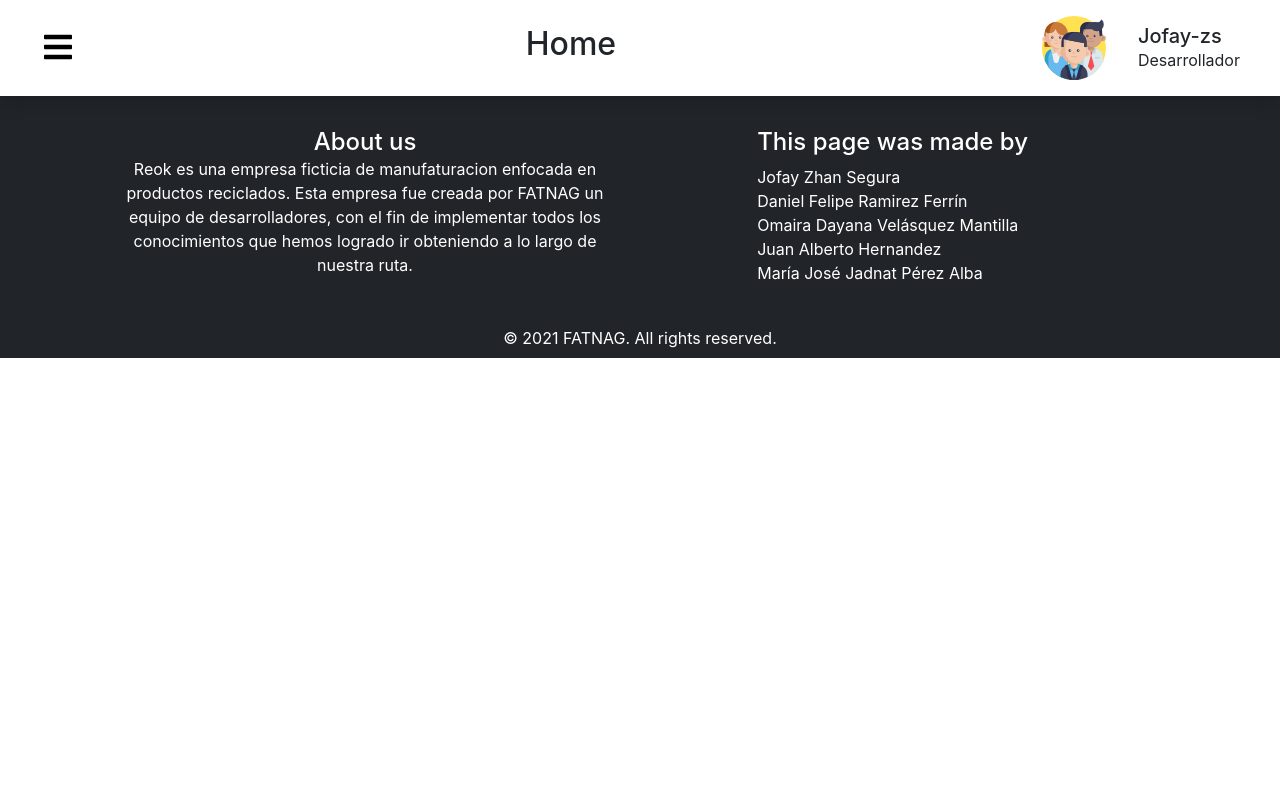
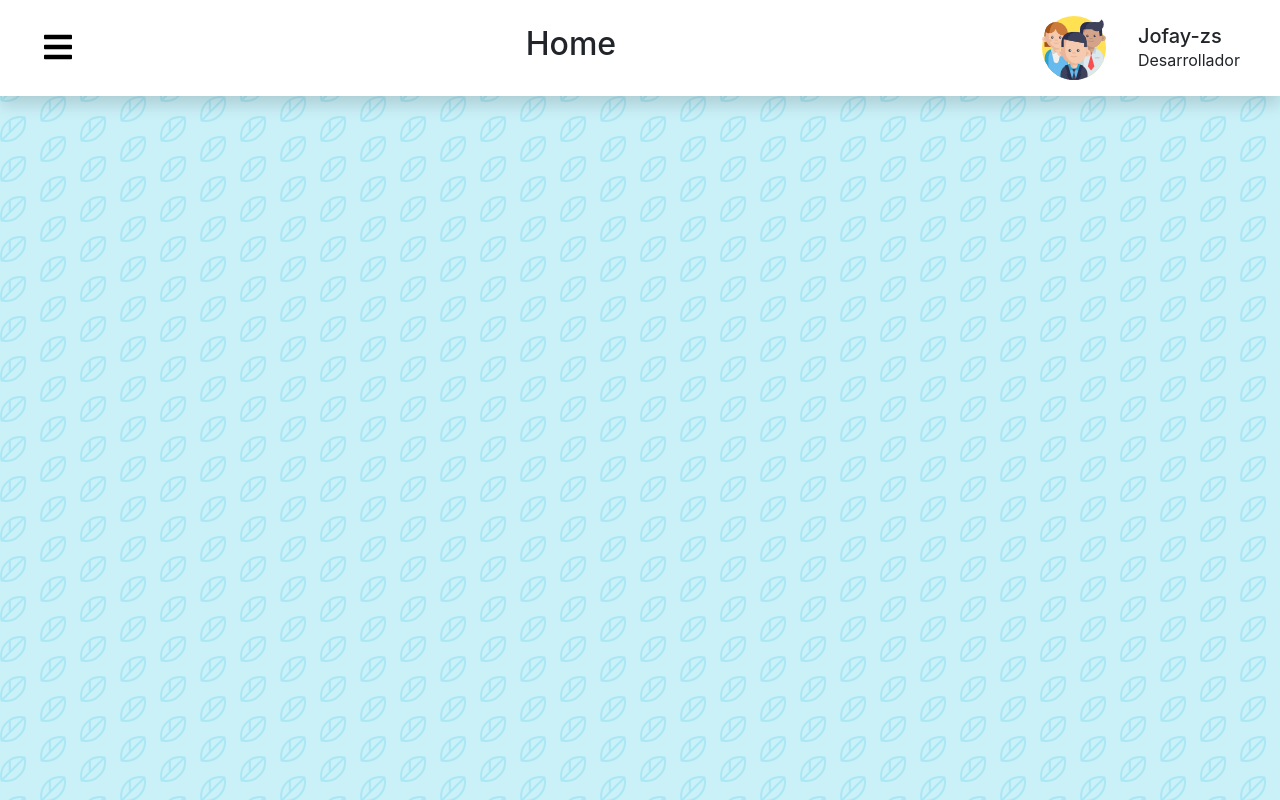
Before and after one commit to MajoAlba458/Manufacturing-company, a React (Create React App) app in the folder reok/: page / in a window 1280 px wide. Shown: the top 800 px of the page. Built offline with nearby package versions, Linux system fonts and the light colour scheme.

Commit message:
Eliminando layout, ya que ocasionaba problemas

```diff
--- a/reok/src/App.jsx
+++ b/reok/src/App.jsx
@@ -1,10 +1,9 @@
-import Home from "pages/Home";
+import Index from "pages/Index";
 import Login from "pages/Login";
 import Products from "pages/Products";
 import Sales from "pages/Sales";
 import Users from "pages/Users";
 import Vendors from "pages/Vendors";
-import Layout from "Layouts/Layout";
 import { BrowserRouter as Router, Switch, Route, Link } from "react-router-dom";
 
 function App() {
@@ -15,7 +14,6 @@
           <Route path="/Login">
             <Login />
           </Route>
-            <Layout>
           <Route path="/Products">
             <Products />
           </Route>
@@ -28,10 +26,9 @@
           <Route path="/Vendors">
             <Vendors />
           </Route>
-            <Route path="/Home">
-              <Home />
+          <Route path="/">
+            <Index />
           </Route>
-            </Layout>
         </Switch>
       </Router>
     </div>
--- a/reok/src/pages/Home.jsx
+++ /dev/null
@@ -1,10 +0,0 @@
-
-const Main = () => {
-    return (
-        <div className='Main'>
-            <h1>Pagina PRINCIPAL Lorem ipsum dolor sit amet consectetur adipisicing elit. Temporibus sit recusandae aliquam laborum? Doloremque velit ratione minima sint fugiat soluta labore veniam atque, cupiditate eius dolorem, ab quisquam? Veritatis corrupti exercitationem nostrum iure repellat dolorem earum excepturi minima repudiandae illo at iusto fuga, assumenda temporibus tempora hic eos molestiae distinctio similique iste atque eaque vel sed? Dignissimos magni, aliquid explicabo sit cum distinctio laborum aperiam sint cupiditate voluptate ad magnam molestiae cumque nobis. Animi aliquam, ab minima optio dicta repellat exercitationem explicabo, officia sequi magnam nulla inventore dolorem, dolorum repellendus quaerat quia totam reprehenderit ipsum! Assumenda mollitia modi illo consequatur?
-            </h1>
-        </div>
-    )
-}
-export default Main;
--- /dev/null
+++ b/reok/src/pages/Index.jsx
@@ -0,0 +1,13 @@
+import Navbar from "components/Navbar";
+import Footer from "components/Footer";
+import IntroSection from "components/IntroSection";
+const Index = () => {
+    return (
+        <div className='Index'>
+            <Navbar />
+            <IntroSection />
+            <Footer />
+        </div>
+    )
+}
+export default Index;
```
Lines whose indentation alone changed are shown as unchanged.
